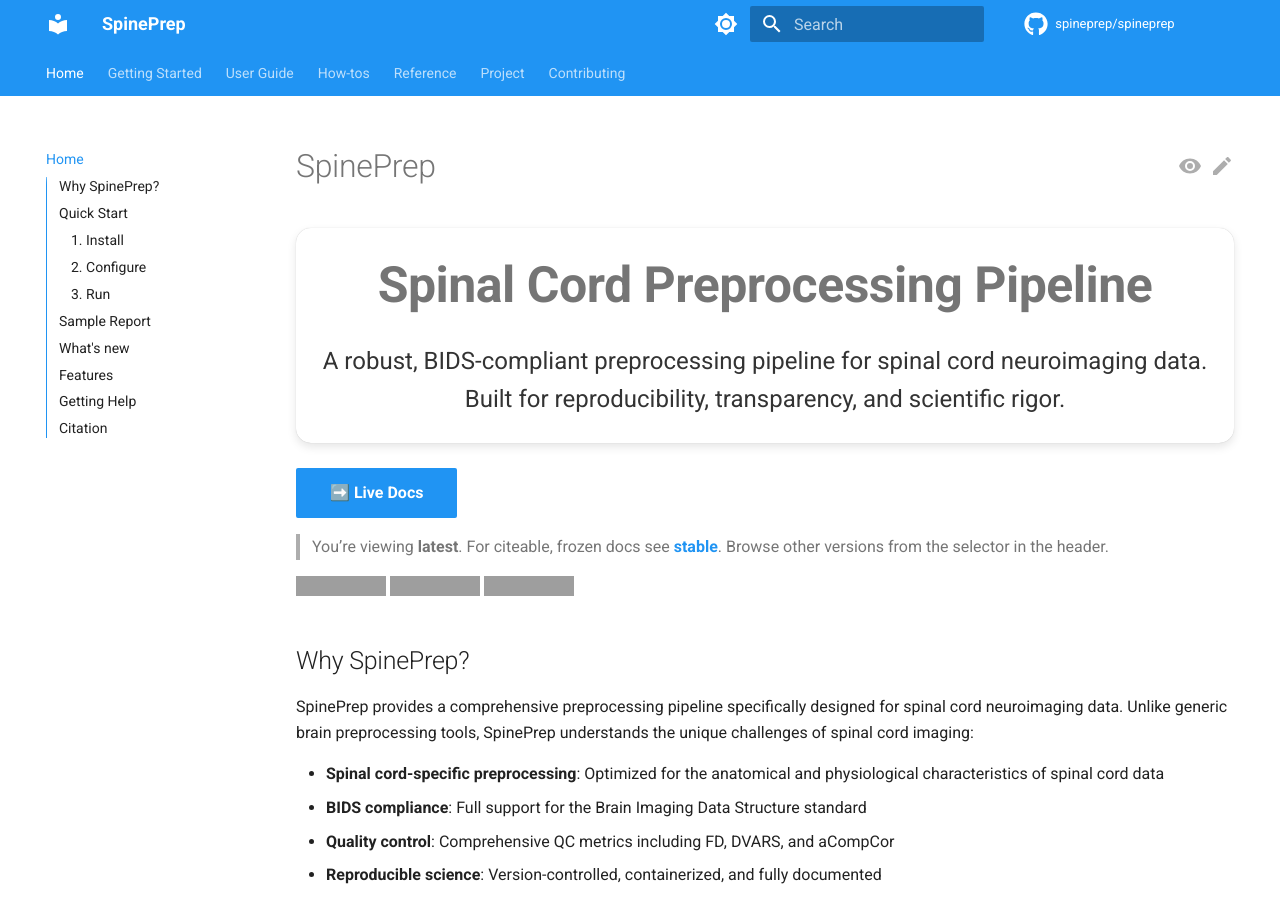
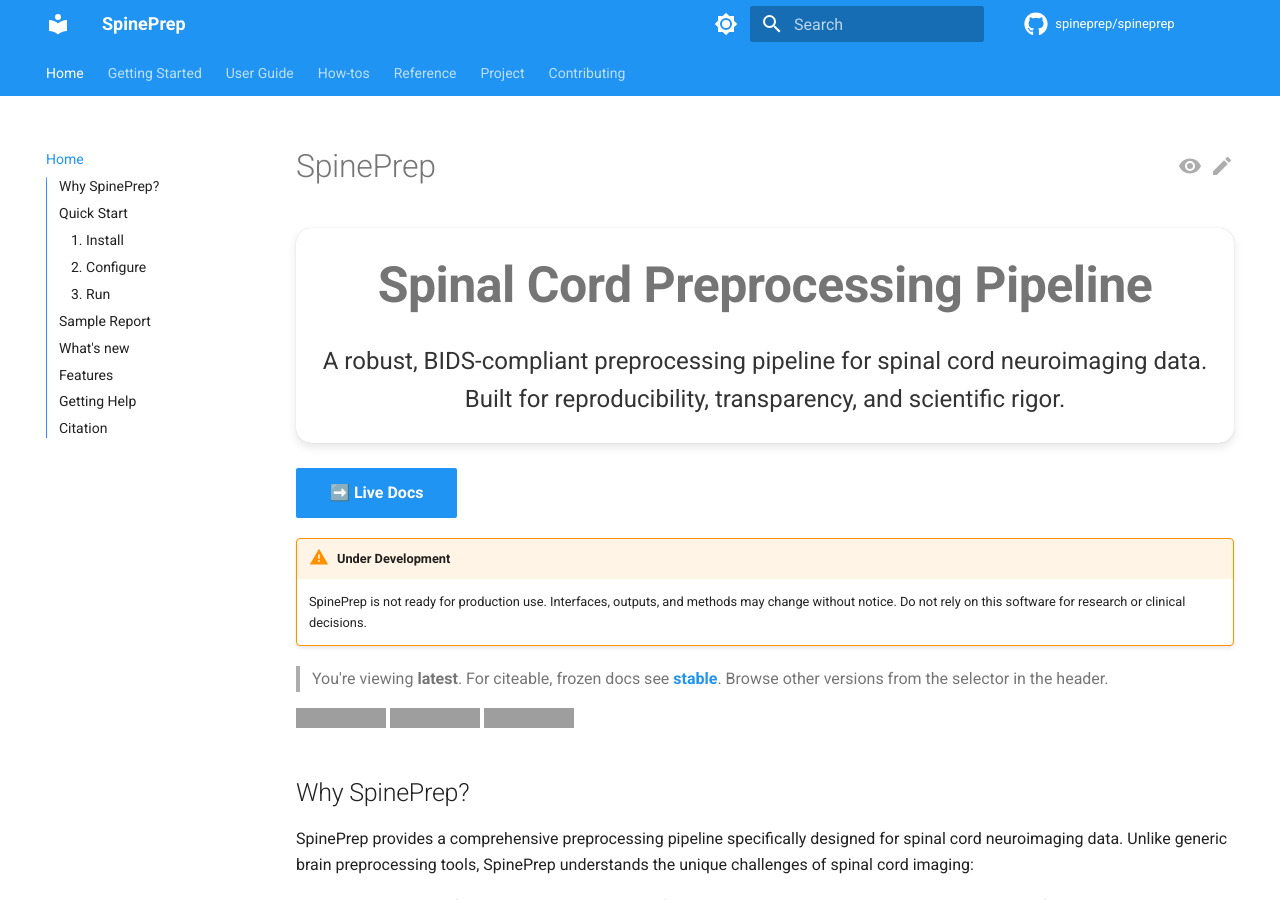
Before and after one commit to SpinePrep/SpinePrep, an MkDocs documentation site: the page built from docs/index.md, in a window 1280 px wide and 900 px high. Built offline with MkDocs 1.6.1 and Material for MkDocs 9.7.7, drawn with Linux system fonts in a browser that asks for light colours; comment, search, counter and statistics services are not loaded; the version menu is left out; grey boxes are pictures that could not be loaded.

Commit message:
docs: add inline warning banner to homepage for extra visibility  [spi-011m]

```diff
--- a/docs/index.md
+++ b/docs/index.md
@@ -10,7 +10,10 @@
 
 [➡️ Live Docs](https://spineprep.github.io/){ .md-button .md-button--primary }
 
-> You’re viewing **latest**. For citeable, frozen docs see **[stable](/stable/)**.
+!!! warning "Under Development"
+    SpinePrep is not ready for production use. Interfaces, outputs, and methods may change without notice. Do not rely on this software for research or clinical decisions.
+
+> You're viewing **latest**. For citeable, frozen docs see **[stable](/stable/)**.
 > Browse other versions from the selector in the header.
 
 <!-- Badges -->
```
